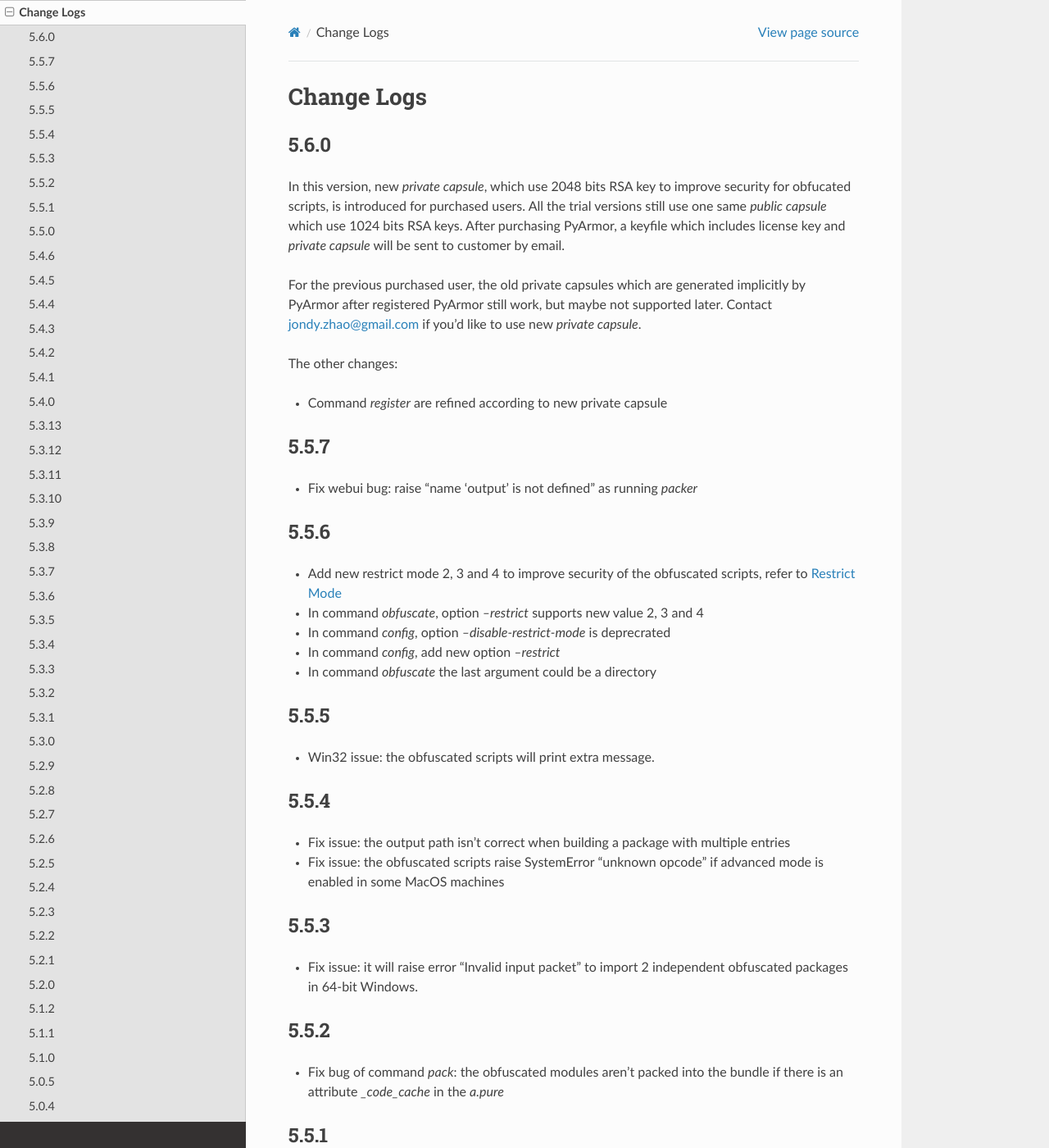
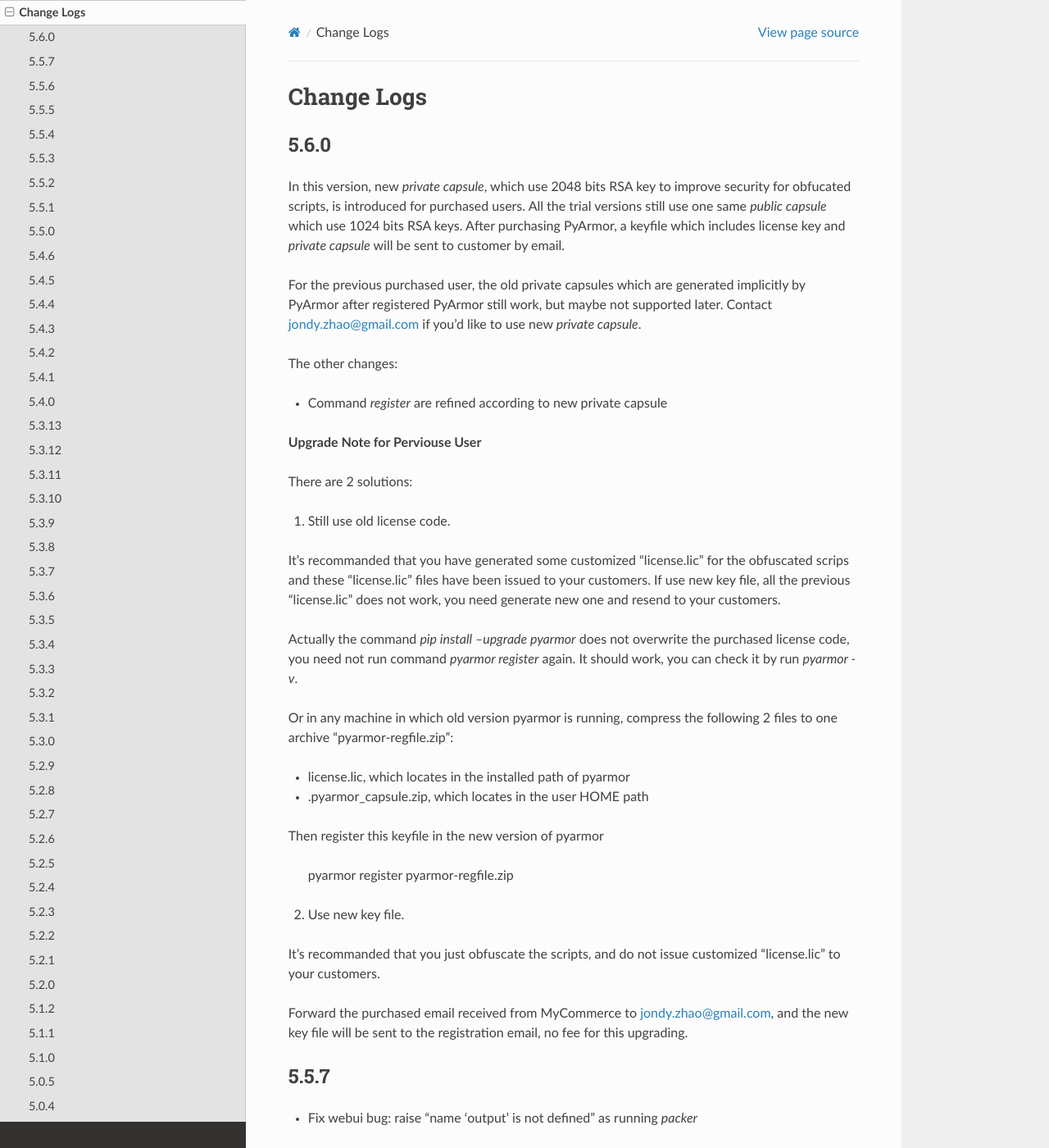
Before and after one commit to dashingsoft/pyarmor, a Sphinx documentation site: the page built from docs/change-logs.rst, in a window 1280 px wide and 1400 px high. Shown: the whole window at 82% size. Built offline with Sphinx 7.4.7 and the Read the Docs theme 2.0.0, drawn with Linux system fonts in a browser that asks for light colours.

Commit message:
Add upgrade note

```diff
--- a/docs/change-logs.rst
+++ b/docs/change-logs.rst
@@ -20,6 +20,42 @@
 The other changes:
 
 * Command `register` are refined according to new private capsule
+
+**Upgrade Note for Perviouse User**
+
+There are 2 solutions:
+
+1. Still use old license code.
+
+It's recommanded that you have generated some customized "license.lic"
+for the obfuscated scrips and these "license.lic" files have been
+issued to your customers. If use new key file, all the previous
+"license.lic" does not work, you need generate new one and resend to
+your customers.
+
+Actually the command `pip install --upgrade pyarmor` does not
+overwrite the purchased license code, you need not run command
+`pyarmor register` again. It should work, you can check it by run
+`pyarmor -v`.
+
+Or in any machine in which old version pyarmor is running, compress
+the following 2 files to one archive "pyarmor-regfile.zip":
+
+* license.lic, which locates in the installed path of pyarmor
+* .pyarmor_capsule.zip, which locates in the user HOME path
+
+Then register this keyfile in the new version of pyarmor
+
+    pyarmor register pyarmor-regfile.zip
+
+2. Use new key file.
+
+It's recommanded that you just obfuscate the scripts, and do not issue
+customized "license.lic" to your customers.
+
+Forward the purchased email received from MyCommerce to
+jondy.zhao@gmail.com, and the new key file will be sent to the
+registration email, no fee for this upgrading.
 
 5.5.7
 -----
```
